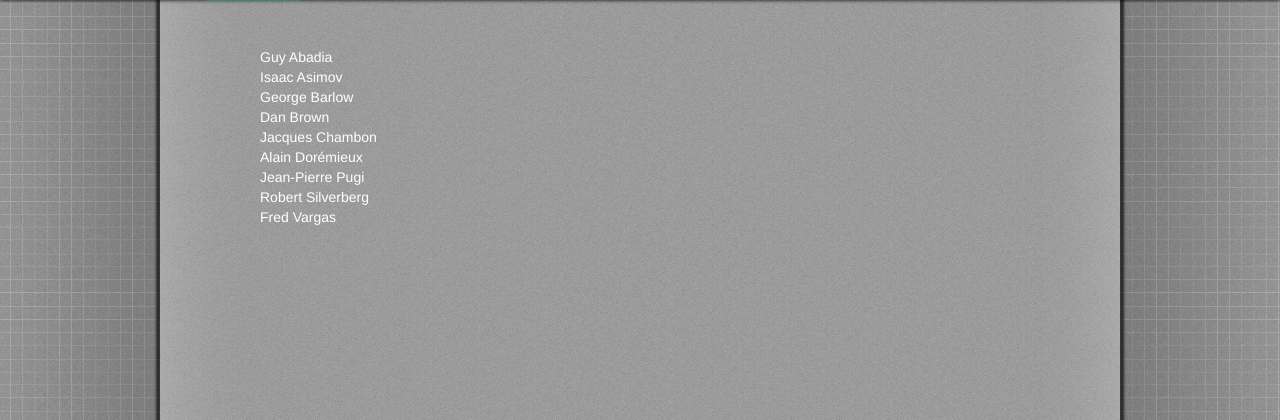
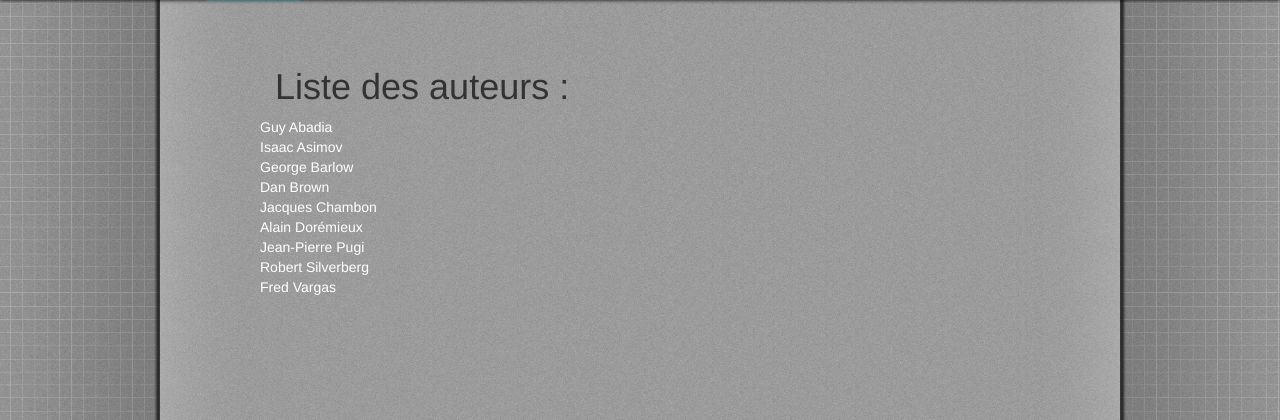
Before and after one commit to Suliv4n/bibliOnline, a Django app: page /authors in a window 1280 px wide. Shown: the part 121-541 px from the top of the page. Run offline with Django 3.2, Linux system fonts and the light colour scheme; data comes from the database, SQL or seed files in the repository; parts of the project's set-up code (start-up, migrations or seed data) failed here and were passed over.

Commit message:
CSS authors 2

```diff
--- a/biblio/templates/biblio/authors.html
+++ b/biblio/templates/biblio/authors.html
@@ -4,6 +4,7 @@
 {% block heading %} Authors {% endblock %}
 
 {% block main %}
+	<h1>Liste des auteurs :</h1>
 			{% for a in authors %}
 				<div class="row">
 				 <div class="col-sm-4"><a href="/author/{{ a.pk }}"> {{ a }}</a></div>
```
